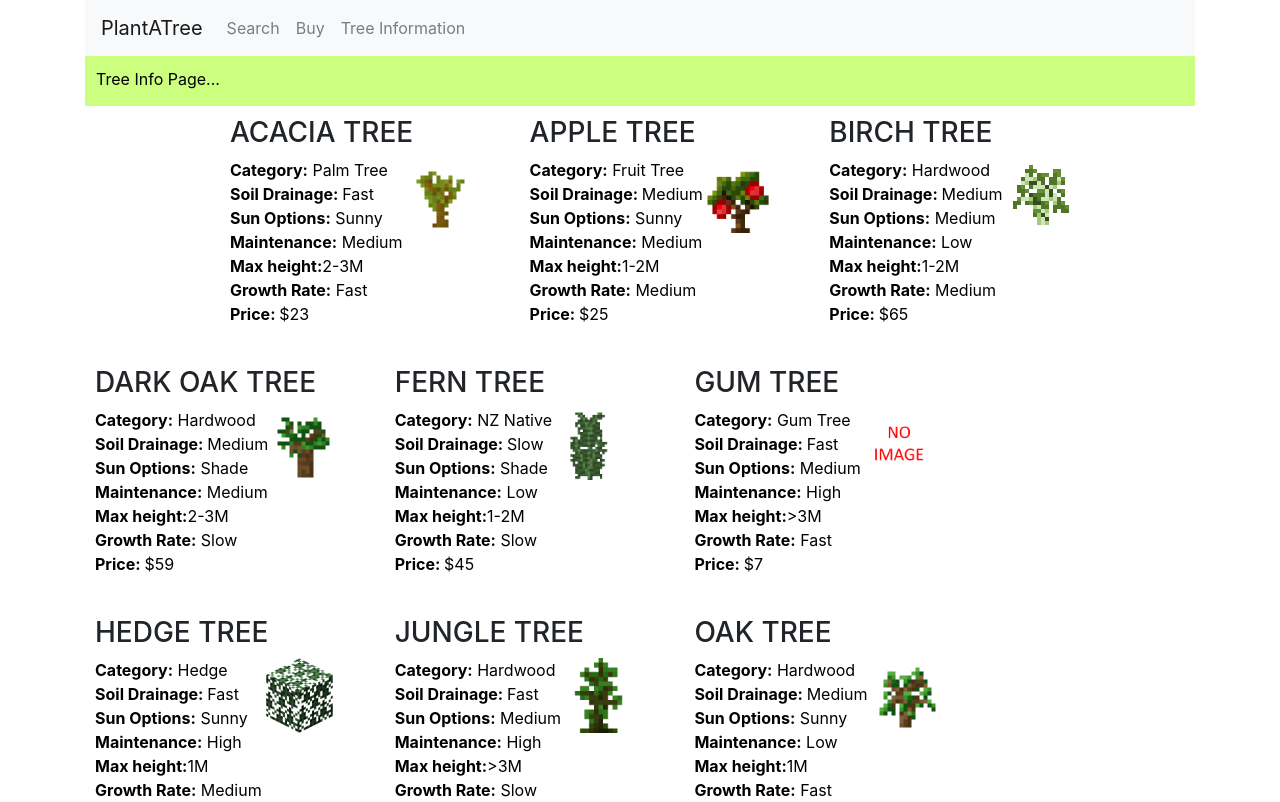
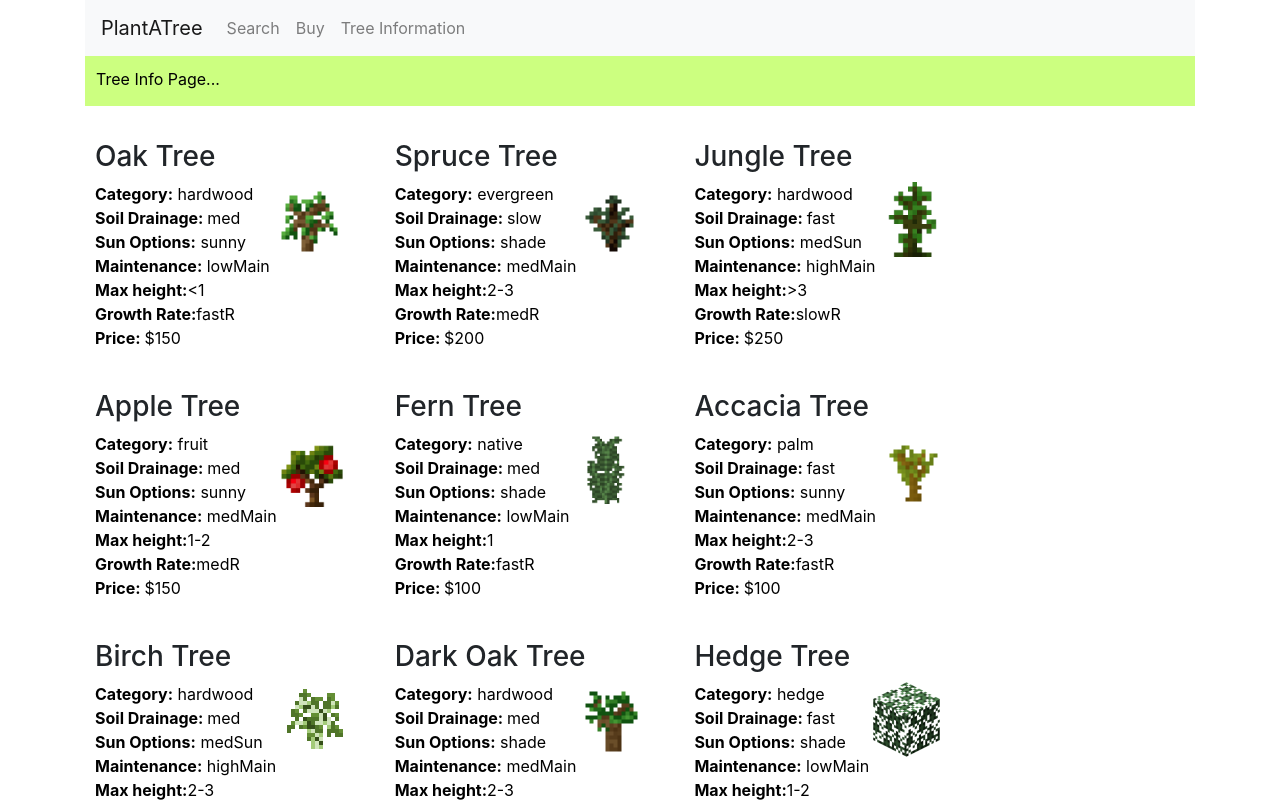
Before and after one commit to AlanaZupp/plant-a-tree, a React (Create React App) app: page /treeinfo in a window 1280 px wide. Shown: the top 802 px of the page. Built offline with nearby package versions, Linux system fonts and the light colour scheme.

Commit message:
Update TreeInfoPage to use tree array render

```diff
--- a/src/components/treeinfopage.component.js
+++ b/src/components/treeinfopage.component.js
@@ -1,19 +1,9 @@
 import React, {Component} from 'react';
-import acacia from "./treePics/acacia.png";
-import birch from "./treePics/birch.png";
-import dOak from "./treePics/dOak.png";
-import hedge from "./treePics/hedge.png";
-import apple from "./treePics/apple.png";
-import fern from "./treePics/fern.png";
-import jungle from "./treePics/jungle.png";
-import oak from "./treePics/oak.png";
-import spruce from "./treePics/spruce.png";
-import gum from "./treePics/NO_IMAGE.png";
+import {trees} from "./tree.js";
 import './homepage.css';
 import "./searchpage.css";
 
 export default class TreeInfo extends Component{
-
     render(){
         return(
             <div className="fullPage">
@@ -21,88 +11,24 @@ export default class TreeInfo extends Component{
                 <p>Tree Info Page...</p>
             </div>
 
-
             {/* this is for aligning the pictures at the top of the page
              <div className="treeimg">
 
 
             </div> */}
-            <div className="treecol">
-                <h3>ACACIA TREE</h3>
-                <p><b>Category:</b> Palm Tree <br></br><b>Soil Drainage: </b>Fast<br></br><b>Sun Options:</b> Sunny<br></br>
-                <b>Maintenance:</b> Medium<br></br><b>Max height:</b>2-3M<br></br><b>Growth Rate:</b> Fast<br></br><b>Price: </b>$23</p>
-                <img src = {acacia} alt=" " width="75" height="75"/>
-            </div>
 
-            <div className="treecol">
-                <h3>APPLE TREE</h3>
-                <p><b>Category:</b> Fruit Tree <br></br><b>Soil Drainage: </b>Medium<br></br><b>Sun Options:</b> Sunny<br></br>
-                <b>Maintenance:</b> Medium<br></br><b>Max height:</b>1-2M<br></br><b>Growth Rate:</b> Medium<br></br><b>Price: </b>$25</p>
-                <img src = {apple} alt=" " width="75" height="75"/>
-            </div>
-
-            <div className="treecol">
-                <h3>BIRCH TREE</h3>
-                <p><b>Category:</b> Hardwood <br></br><b>Soil Drainage: </b>Medium<br></br><b>Sun Options:</b> Medium<br></br>
-                <b>Maintenance:</b> Low<br></br><b>Max height:</b>1-2M<br></br><b>Growth Rate:</b> Medium<br></br><b>Price: </b>$65</p>
-                <img src = {birch} alt=" " width="75" height="75"/>
-
-            </div>
-
-            <div className="treecol">
-                <h3>DARK OAK TREE</h3>
-                <p><b>Category:</b> Hardwood <br></br><b>Soil Drainage: </b>Medium<br></br><b>Sun Options:</b> Shade<br></br>
-                <b>Maintenance:</b> Medium<br></br><b>Max height:</b>2-3M<br></br><b>Growth Rate:</b> Slow<br></br><b>Price: </b>$59</p>
-                <img src = {dOak} alt=" " width="75" height="75"/>
-
-            </div>
-
-            <div className="treecol">
-                <h3>FERN TREE</h3>
-                <p><b>Category:</b> NZ Native <br></br><b>Soil Drainage: </b>Slow<br></br><b>Sun Options:</b> Shade<br></br>
-                <b>Maintenance:</b> Low<br></br><b>Max height:</b>1-2M<br></br><b>Growth Rate:</b> Slow<br></br><b>Price: </b>$45</p>
-                <img src = {fern} alt=" " width="75" height="75"/>
-            </div>
-
-            <div className="treecol">
-                <h3>GUM TREE</h3>
-                <p><b>Category:</b> Gum Tree <br></br><b>Soil Drainage: </b>Fast<br></br><b>Sun Options:</b> Medium<br></br>
-                <b>Maintenance:</b> High<br></br><b>Max height:</b>>3M<br></br><b>Growth Rate:</b> Fast<br></br><b>Price: </b>$7</p>
-                <img src = {gum} alt=" " width="75" height="75"/>
-            </div>
-
-            <div className="treecol">
-                <h3>HEDGE TREE</h3>
-                <p><b>Category:</b> Hedge <br></br><b>Soil Drainage: </b>Fast<br></br><b>Sun Options:</b> Sunny<br></br>
-                <b>Maintenance:</b> High<br></br><b>Max height:</b>1M<br></br><b>Growth Rate:</b> Medium<br></br><b>Price: </b>$9</p>
-                <img src = {hedge} alt=" " width="75" height="75"/>
-            </div>
-
-            <div className="treecol">
-                <h3>JUNGLE TREE</h3>
-                <p><b>Category:</b> Hardwood <br></br><b>Soil Drainage: </b>Fast<br></br><b>Sun Options:</b> Medium<br></br>
-                <b>Maintenance:</b> High<br></br><b>Max height:</b>>3M<br></br><b>Growth Rate:</b> Slow<br></br><b>Price: </b>$13</p>
-                <img src = {jungle} alt=" " width="75" height="75"/>
-            </div>
-
-            <div className="treecol">
-                <h3>OAK TREE</h3>
-                <p><b>Category:</b> Hardwood <br></br><b>Soil Drainage: </b>Medium<br></br><b>Sun Options:</b> Sunny<br></br>
-                <b>Maintenance:</b> Low<br></br><b>Max height:</b>1M<br></br><b>Growth Rate:</b> Fast<br></br><b>Price: </b>$99</p>
-                <img src = {oak} alt=" " width="75" height="75"/>
-
-            </div>
-
-            <div className="treecol">
-                <h3>SPRUCE TREE</h3>
-                <p><b>Category:</b> Evergreen <br></br><b>Soil Drainage: </b>Slow<br></br><b>Sun Options:</b> Shade<br></br>
-                <b>Maintenance:</b> Medium<br></br><b>Max height:</b>2-3M<br></br><b>Growth Rate:</b> Medium<br></br><b>Price: </b>$30</p>
-                <img src = {spruce} alt=" " width="75" height="75"/>
+            <div className="treeList" id="treeList">
+                <br></br>
+                {
+                    trees.map(tree => (
+                        tree.render()
+                    ))
+                }
             </div>
 
             {/* select options to restrict the tree you wanna see */}
             <div className ="options">
-            <select class="custom-select" id="treeselect">
+                <select className="custom-select" id="treeselect">
                             <option selected value="none">Category</option>
                             <option value="acacia">Acacia Tree</option>
                             <option value="apple">Apple Tree</option>
@@ -118,9 +44,7 @@ export default class TreeInfo extends Component{
                 <br></br><button type = "button" onClick="">Choose Tree</button> {/* make a function to check this and display only that tree */}
             </div>
 
-
             </div>
         )
     }
-
 }
```
Lines whose indentation alone changed are shown as unchanged.
